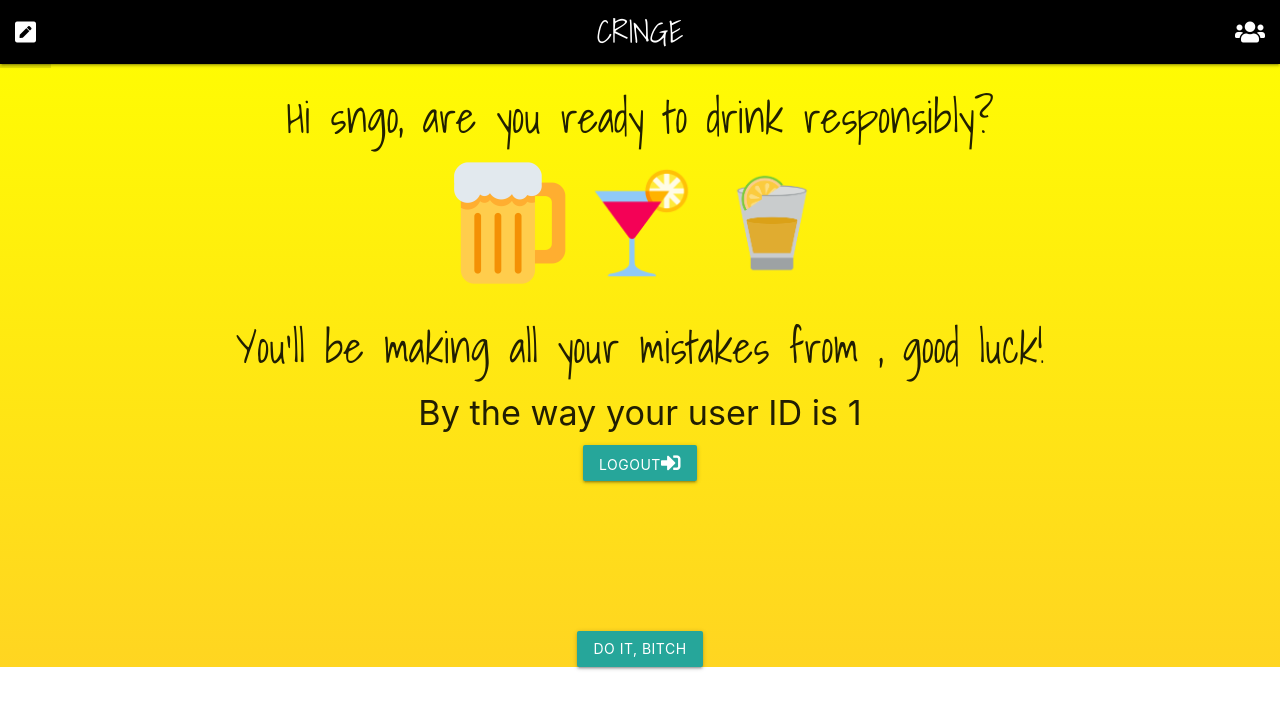
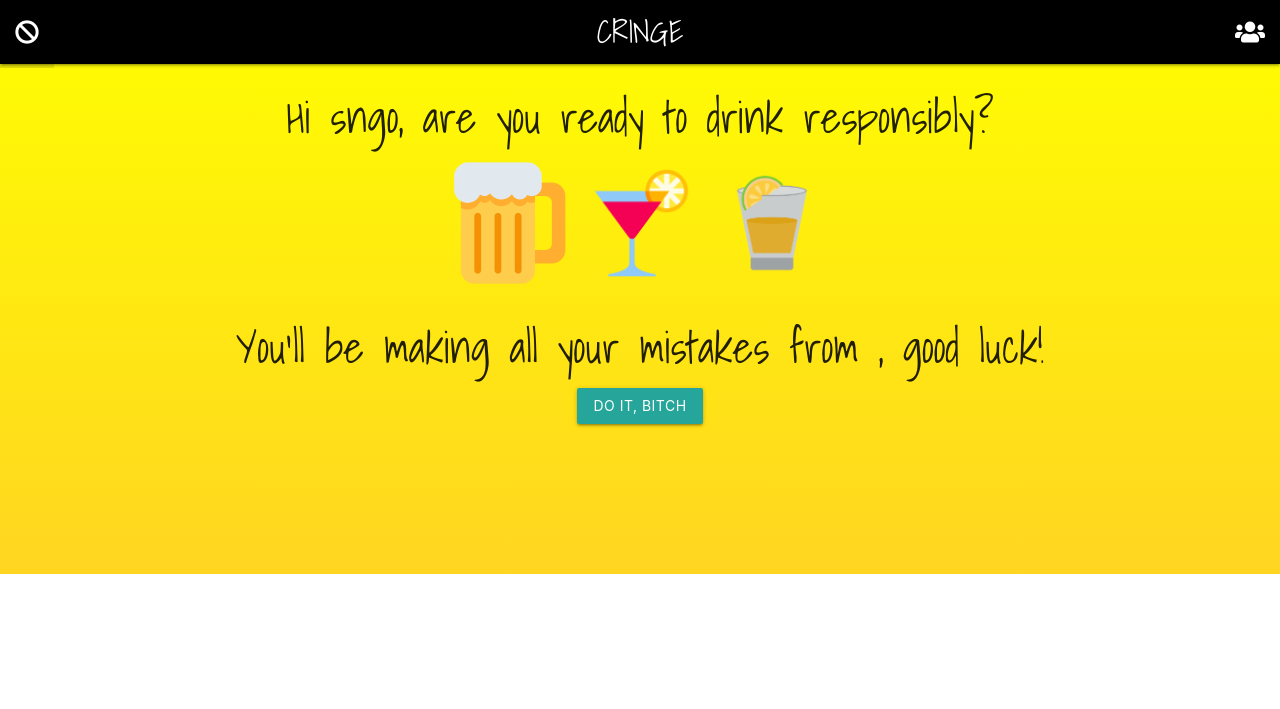
Before and after one commit to ElijaHHall/CRINGE, a Django app: page /users/home/ in a window 1280 px wide. Shown: the top 709 px of the page. Run offline with Django 3.2, Linux system fonts and the light colour scheme; a user stored in the database is signed in; some libraries are stand-ins or nearby versions; some web fonts are replaced.

Commit message:
replaced modal w/ logout button, removed log out button at bottom of screen

```diff
--- a/static/style.css
+++ b/static/style.css
@@ -157,6 +157,10 @@
 .empty {
     height: 20em;
 }
+
+.fas .fa-ban {
+    color: white;
+}
 /*  RESPONSIVE TABLET */
 @media screen and (max-width: 850px) {
     form p:nth-child(7) label {
--- a/templates/home.html
+++ b/templates/home.html
@@ -11,7 +11,7 @@
 		<div class="nav-wrapper black">
 		  <a href="/" class="brand-logo center signUpNav">CRINGE</a>
 		  <ul id="nav-mobile" class="left">
-			<a class="waves-effect waves-light modal-trigger" href="#modal1"><i class="fas fa-pen-square"></i></a>
+			<a href="{% url 'logout' %}"><i class="fas fa-ban"></i></a>
 		  </ul>
 
 		  <ul id="nav-mobile" class="right">
@@ -28,24 +28,8 @@
 	</div>
 	<h3>You'll be making all your mistakes from {{ user.phone }}, good luck!</h3>
 
-	<h4>By the way your user ID is {{ user.id }}</h4>
+	<!-- <h4>By the way your user ID is {{ user.id }}</h4> -->
 
-	<a href="{% url 'logout' %}">
-		<button class="btn waves-effect waves-light logOutBtn" type="submit" name="action">Logout<i class="fas fa-sign-in-alt"></i>
-  		</button>
-  	</a>
-
-  	<div id="modal1" class="modal">
-		<div class="modal-content">
-			<h4>{{ user.username }}'s trashy messages</h4>
-		</div>
-		{% for message in user_messages %}
-			<p>{{ message.id }}: {{ message.body }}</p>
-		{% endfor %}
-		<div class="modal-footer">
-			<a href="#!" class="modal-close waves-effect waves-green btn-flat">Agree</a>
-		</div>
-	</div>
 
 	<div id="modal2" class="modal">
 		<div class="modal-content">
@@ -59,11 +43,11 @@
 		</div>
 	</div>
 
-<div class="empty">
-</div>
 	<a id="drink-btn" class="waves-effect waves-light btn" data-id="{{user.id}}">
   		Do it, bitch
 	</a>
+	<div class="empty">
+	</div>
 
 	{% else %}
 		<p>You are not logged in</p>
```
Also changed, not shown: db.sqlite3.
